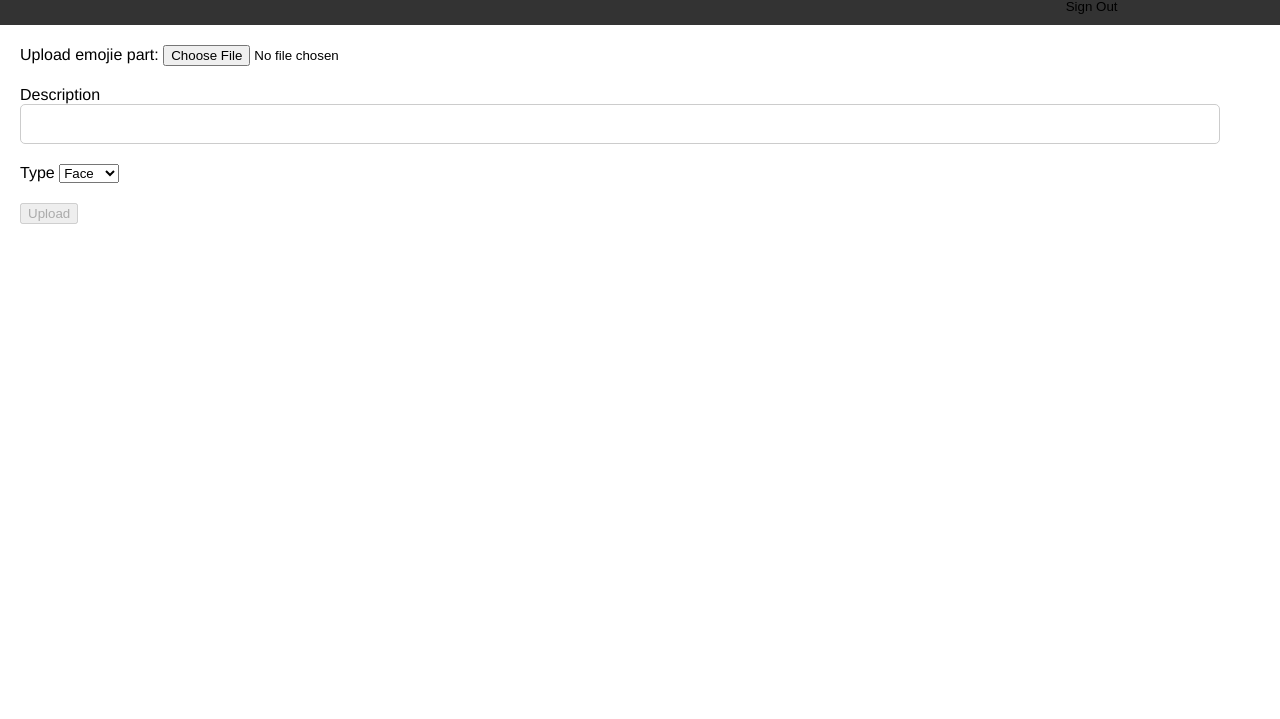
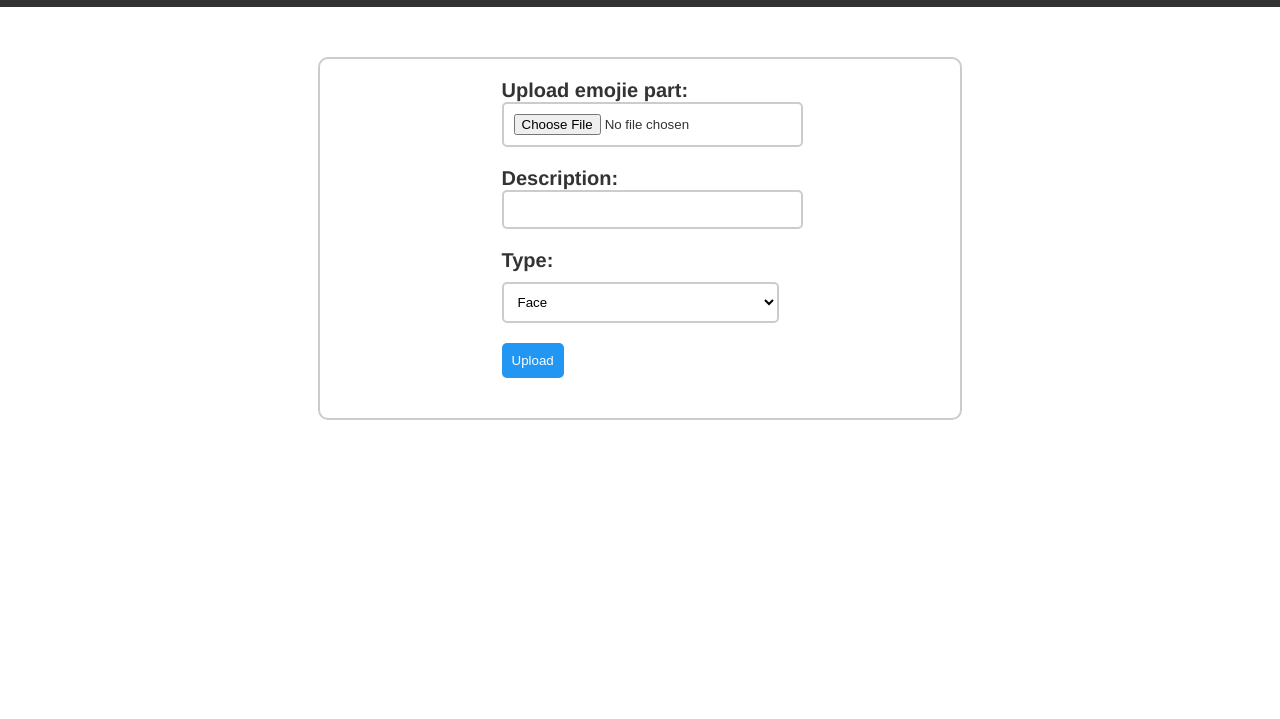
Before and after one commit to ziyameng/clientSide-p2, a website: page pages/upload.html in a window 1280 px wide. Shown: the part 81-800 px from the top of the page. Drawn offline with Linux system fonts and the light colour scheme; sample sign-in values are in the browser's storage; files whose address does not match are found by name.

Commit message:
styling upload form, styling all done

```diff
--- a/pages/upload.html
+++ b/pages/upload.html
@@ -37,10 +37,12 @@
     <main>
       <div id="preview-stats"></div>
 
-      <form id="upload-form">
-        <label>
+      <form class="upload-form" id="upload-form">
+        <label class="upload-form-label">
           Upload emojie part:
+        <label class="upload-form-label">
           <input
+          class="upload-form-input"
             type="file"
             id="file-upload"
             name="file"
@@ -48,10 +50,10 @@
             accept="image/png"
           />
         </label>
-        <label> Description <input name="description" required /></label>
-        <label
-          >Type
-          <select name="type" required>
+        <label class="upload-form-label"> Description: <input class="upload-form-input" name="description" required /></label>
+        <label class="upload-form-label"
+          >Type:
+          <select class="upload-form-selectlist" name="type" required>
             <option value="face">Face</option>
             <option value="eye">Eye</option>
             <option value="mouth">Mouth</option>
@@ -59,7 +61,7 @@
           </select>
         </label>
         <div>
-          <button id="btn-submit" disabled>Upload</button>
+          <button class="upload-form-btn-submit" id="btn-submit" disabled>Upload</button>
         </div>
       </form>
     </main>
--- a/resources/index.css
+++ b/resources/index.css
@@ -38,7 +38,21 @@ body {
   background-color: #111;
 }
 
-/**/
+#sign-in-section {
+  display: flex;
+  color: white;
+  align-items: center;
+  gap: 8px;
+}
+
+#sign-in-section button {
+  color: white;
+  padding: 4px;
+  border-radius: 4px;
+  border: 1px solid white;
+}
+
+/*component-container: face, eye..*/
 .component-container {
   border: 2px solid #111;
   border-radius: 10px;
@@ -46,7 +60,7 @@ body {
   padding: 0 10px 10px 10px;
   position: relative;
 }
-/**/
+/*button remove & delete*/
 .btn-remove {
   position: absolute;
   right: 15px;
@@ -60,6 +74,20 @@ body {
 }
 
 .btn-remove:hover {
+  background-color: #c0392b;
+}
+
+.delete-emoji {
+  padding: 10px 20px;
+  background-color: #e74c3c;
+  color: #fff;
+  border: none;
+  border-radius: 5px;
+  font-size: 16px;
+  cursor: pointer;
+}
+
+.delete-emoji:hover {
   background-color: #c0392b;
 }
 
@@ -91,7 +119,7 @@ body {
 }
 
 .browser-item:hover {
-  background-color: aqua;
+  background-color: hotpink;
 }
 
 .canvas-container {
@@ -155,7 +183,7 @@ body {
   width: 100%;
 }
 
-input[name="description"] {
+.input-form-create-emojie {
   padding: 10px;
   border-radius: 5px;
   border: 1px solid #ccc;
@@ -187,7 +215,7 @@ input[name="description"] {
   text-align: center;
 }
 
-/*filter*/
+/*Filter*/
 
 .filter-section {
   display: flex;
@@ -206,7 +234,7 @@ input[name="description"] {
   border-radius: 5px;
 }
 
-/**/
+/*Text of click-card-to-comment*/
 .click-to-comment-text {
   margin-left: 20px;
   font-size: 20px;
@@ -221,7 +249,7 @@ input[name="description"] {
   margin-bottom: 0;
 }
 
-/*sign in/ sign up*/
+/*Sign in & sign up*/
 .sign-in-and-sign-up-section {
   display: flex;
   justify-content: center;
@@ -274,3 +302,57 @@ input[name="description"] {
 .btn-sign:hover {
   background-color: #3cb371;
 }
+
+/*Upload section*/
+.upload-form {
+  display: flex;
+  flex-direction: column;
+  align-items: center;
+  margin: 50px auto;
+  max-width: 600px;
+  border: 2px solid #ccc;
+  padding: 20px;
+  border-radius: 10px;
+}
+
+.upload-form-label {
+  font-size: 20px;
+  font-weight: bold;
+  color: #333;
+  display: block;
+  margin-bottom: 20px;
+}
+
+.upload-form-input {
+  display: block;
+  width: 100%;
+  padding: 10px;
+  border: 2px solid #ccc;
+  border-radius: 5px;
+  margin-bottom: 10px;
+}
+
+.upload-form-selectlist {
+  display: block;
+  width: 100%;
+  padding: 10px;
+  border: 2px solid #ccc;
+  border-radius: 5px;
+  margin-top: 10px;
+  margin-bottom: 10px;
+  background-color: #fff;
+}
+
+.upload-form-btn-submit {
+  display: block;
+  background-color: #2196f3;
+  color: #fff;
+  padding: 10px;
+  border: none;
+  border-radius: 5px;
+  cursor: pointer;
+}
+
+.upload-form-btn-submit:hover {
+  background-color: #0d8bf2;
+}
--- a/resources/scripts/emojie.js
+++ b/resources/scripts/emojie.js
@@ -16,7 +16,7 @@ async function fetchEmojie() {
   const interactionSection = document.getElementById("interaction-section");
   if (content.username === localStorage.getItem("username")) {
     interactionSection.innerHTML = `
-      <button id="delete-emoji">Delete</button>
+      <button class="delete-emoji" id="delete-emoji">Delete</button>
     `;
   } else {
     interactionSection.innerHTML = `
```
Also changed, not shown: pages/index.html (+2 -1 lines).
